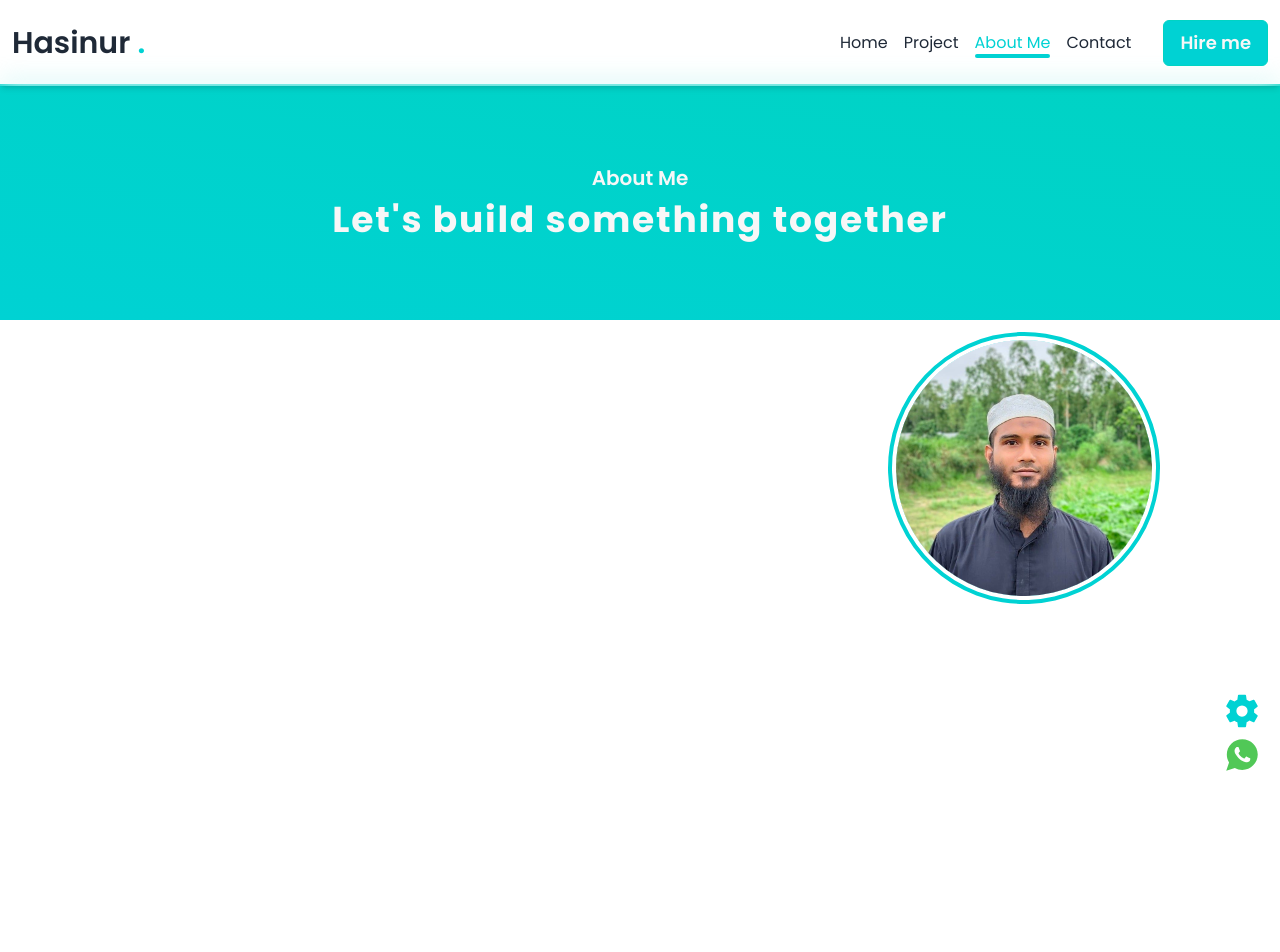
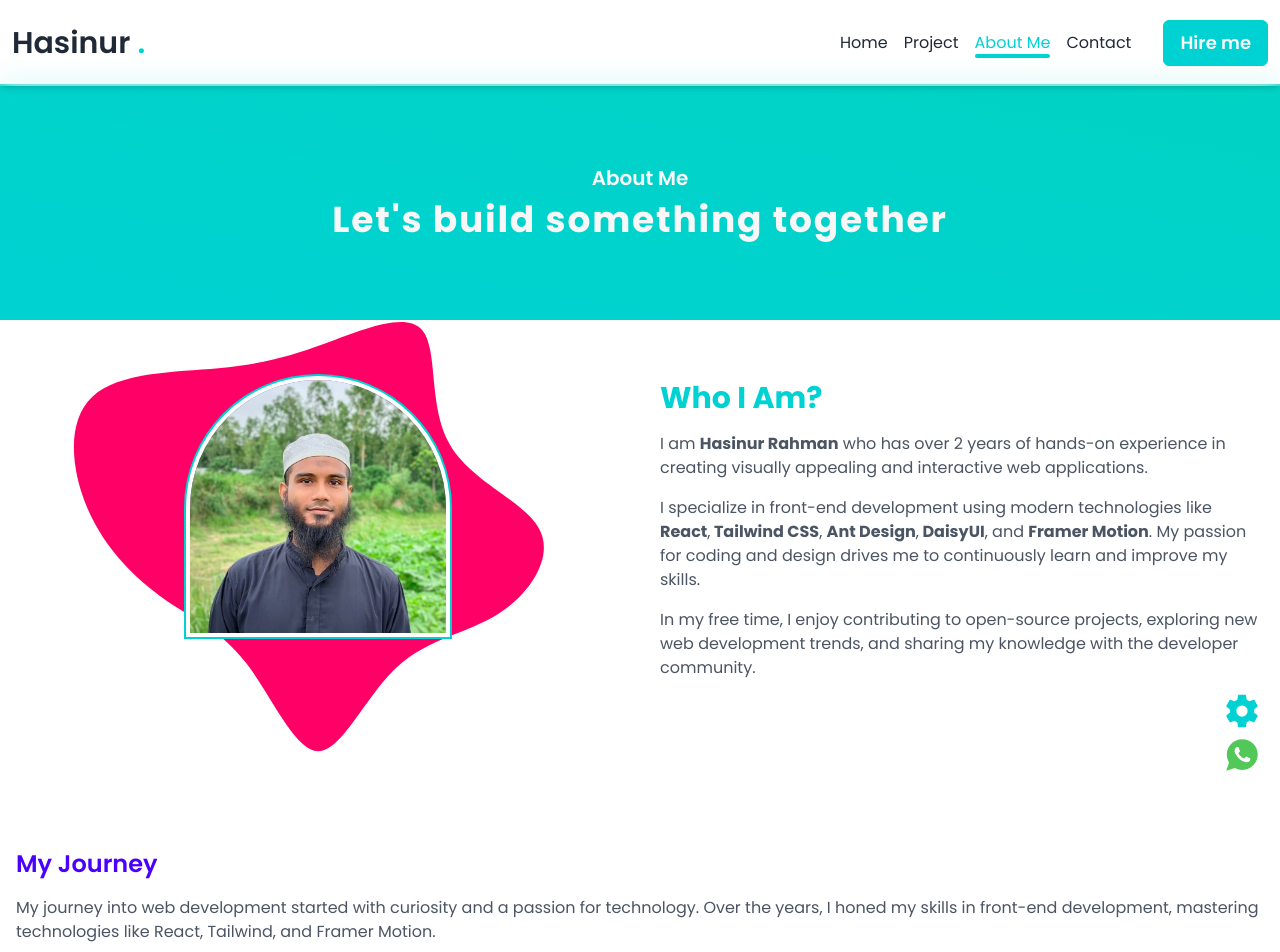
Before and after one commit to Hasinur3813/react-portfolio, a React (Vite) app: page /about-me in a window 1280 px wide. Shown: the top 952 px of the page. Before the commit the page ends 800 px from the top, so only its background shows below. Built offline with nearby package versions, Linux system fonts and the light colour scheme.

Commit message:
added about page header

```diff
--- a/src/Pages/AboutMe/AboutMe.jsx
+++ b/src/Pages/AboutMe/AboutMe.jsx
@@ -12,14 +12,63 @@ const AboutMe = () => {
       </div>
 
       {/* content */}
-      <div className="max-w-5xl mx-auto">
-        {/* image */}
-        <div className="flex justify-end py-5">
-          <img
-            src={myPhoto}
-            alt="Hasinur Rahman"
-            className="w-64 h-64 ring-4 ring-primaryColor -rotate-2 transition duration-200 hover:scale-105 ring-offset-4 rounded-full"
-          />
+      <div className="container mx-auto px-4">
+        {/* top content */}
+        <div className="flex justify-between gap-10 py-10 mt-5">
+          <div className="w-1/2 flex justify-center h-fit relative">
+            {/* blob */}
+            <div className="absolute w-[600px] h-[600px] -top-40 -z-10">
+              <svg viewBox="0 0 200 200" xmlns="http://www.w3.org/2000/svg">
+                <path
+                  fill="#FF0066"
+                  d="M34.7,-63.3C40.2,-56.9,36.6,-38,43.8,-25.4C50.9,-12.7,68.7,-6.4,73.7,2.9C78.8,12.1,70.9,24.3,60.4,31.1C49.9,37.9,36.7,39.4,26.2,49.2C15.7,59,7.9,77.2,0.1,77.1C-7.7,77,-15.5,58.6,-24,47.6C-32.5,36.6,-41.7,33,-51.3,26.3C-60.9,19.6,-70.8,9.8,-76.6,-3.3C-82.4,-16.5,-84,-32.9,-75.2,-41.1C-66.5,-49.4,-47.5,-49.3,-33.2,-50.6C-19,-51.9,-9.5,-54.5,2.6,-58.9C14.6,-63.3,29.2,-69.6,34.7,-63.3Z"
+                  transform="translate(100 100)"
+                />
+              </svg>
+            </div>
+            <img
+              src={myPhoto}
+              alt="Hasinu Rahman"
+              className="w-64 rounded-t-full ring-2 ring-primaryColor ring-offset-4"
+            />
+          </div>
+
+          {/* content */}
+          <div className="w-1/2 ms-auto">
+            <h2 className="text-3xl font-bold mb-4 text-primaryColor">
+              Who I Am?
+            </h2>
+            <p className="text-muted">
+              I am <strong>Hasinur Rahman</strong> who has over 2 years of
+              hands-on experience in creating visually appealing and interactive
+              web applications.
+            </p>
+            <p className="text-muted mt-4">
+              I specialize in front-end development using modern technologies
+              like <strong>React</strong>,<strong> Tailwind CSS</strong>,{" "}
+              <strong>Ant Design</strong>,<strong> DaisyUI</strong>, and{" "}
+              <strong>Framer Motion</strong>. My passion for coding and design
+              drives me to continuously learn and improve my skills.
+            </p>
+            <p className="text-muted mt-4">
+              In my free time, I enjoy contributing to open-source projects,
+              exploring new web development trends, and sharing my knowledge
+              with the developer community.
+            </p>
+          </div>
+        </div>
+
+        {/* bottom content */}
+        <div className="mt-32">
+          <h2 className="text-2xl font-semibold mb-4 text-primary">
+            My Journey
+          </h2>
+          <p className="text-gray-600">
+            My journey into web development started with curiosity and a passion
+            for technology. Over the years, I honed my skills in front-end
+            development, mastering technologies like React, Tailwind, and Framer
+            Motion.
+          </p>
         </div>
       </div>
     </section>
@@ -27,3 +76,111 @@ const AboutMe = () => {
 };
 
 export default AboutMe;
+
+// import { Card } from "antd";
+// import { motion } from "framer-motion";
+
+// const AboutMe = () => {
+//   return (
+//     <div className="container mx-auto px-6 py-16">
+//       {/* Introduction */}
+//       <motion.div
+//         initial={{ opacity: 0, y: 50 }}
+//         animate={{ opacity: 1, y: 0 }}
+//         transition={{ duration: 0.5 }}
+//         className="text-center mb-12"
+//       >
+//         <h1 className="text-4xl font-bold text-gray-800">
+//           Hi, I'm [Your Name] 👋
+//         </h1>
+//         <p className="text-lg text-gray-600 mt-4 max-w-2xl mx-auto">
+//           A passionate front-end developer with a keen eye for design and a love
+//           for crafting interactive web experiences.
+//         </p>
+//       </motion.div>
+
+//       <div className="grid md:grid-cols-2 gap-8">
+//         {/* My Journey */}
+//         <motion.div
+//           initial={{ opacity: 0, x: -50 }}
+//           animate={{ opacity: 1, x: 0 }}
+//           transition={{ duration: 0.5, delay: 0.2 }}
+//         >
+//           <Card className="p-6 shadow-lg">
+//             <h2 className="text-2xl font-semibold mb-4 text-primary">
+//               My Journey
+//             </h2>
+//             <p className="text-gray-600">
+//               My journey into web development started with curiosity and a
+//               passion for technology. Over the years, I honed my skills in
+//               front-end development, mastering technologies like React,
+//               Tailwind, and Framer Motion.
+//             </p>
+//           </Card>
+//         </motion.div>
+
+//         {/* Skills & Expertise */}
+//         <motion.div
+//           initial={{ opacity: 0, x: 50 }}
+//           animate={{ opacity: 1, x: 0 }}
+//           transition={{ duration: 0.5, delay: 0.4 }}
+//         >
+//           <Card className="p-6 shadow-lg">
+//             <h2 className="text-2xl font-semibold mb-4 text-primary">
+//               My Tech Stack
+//             </h2>
+//             <p className="text-gray-600">Technologies I work with:</p>
+//             <ul className="list-disc list-inside mt-3 text-gray-600">
+//               <li>React.js & Next.js</li>
+//               <li>Tailwind CSS & Ant Design</li>
+//               <li>Framer Motion for animations</li>
+//               <li>Node.js & Express.js (Basic Backend Knowledge)</li>
+//             </ul>
+//           </Card>
+//         </motion.div>
+//       </div>
+
+//       <div className="grid md:grid-cols-2 gap-8 mt-8">
+//         {/* How I Work */}
+//         <motion.div
+//           initial={{ opacity: 0, x: -50 }}
+//           animate={{ opacity: 1, x: 0 }}
+//           transition={{ duration: 0.5, delay: 0.6 }}
+//         >
+//           <Card className="p-6 shadow-lg">
+//             <h2 className="text-2xl font-semibold mb-4 text-primary">
+//               How I Work
+//             </h2>
+//             <p className="text-gray-600">
+//               My workflow involves deep research, planning, coding, and
+//               optimization. I believe in writing clean, scalable, and
+//               maintainable code to build high-quality web applications.
+//             </p>
+//           </Card>
+//         </motion.div>
+
+//         {/* Call to Action */}
+//         <motion.div
+//           initial={{ opacity: 0, x: 50 }}
+//           animate={{ opacity: 1, x: 0 }}
+//           transition={{ duration: 0.5, delay: 0.8 }}
+//         >
+//           <Card className="p-6 shadow-lg text-center">
+//             <h2 className="text-2xl font-semibold mb-4 text-primary">
+//               Let's Connect!
+//             </h2>
+//             <p className="text-gray-600 mb-4">
+//               Looking to collaborate or hire me? Let's build something amazing
+//               together!
+//             </p>
+//             <button className="px-6 py-3 bg-primary text-white rounded-md shadow-md hover:bg-secondary transition">
+//               Contact Me
+//             </button>
+//           </Card>
+//         </motion.div>
+//       </div>
+//     </div>
+//   );
+// };
+
+// export default AboutMe;
```
